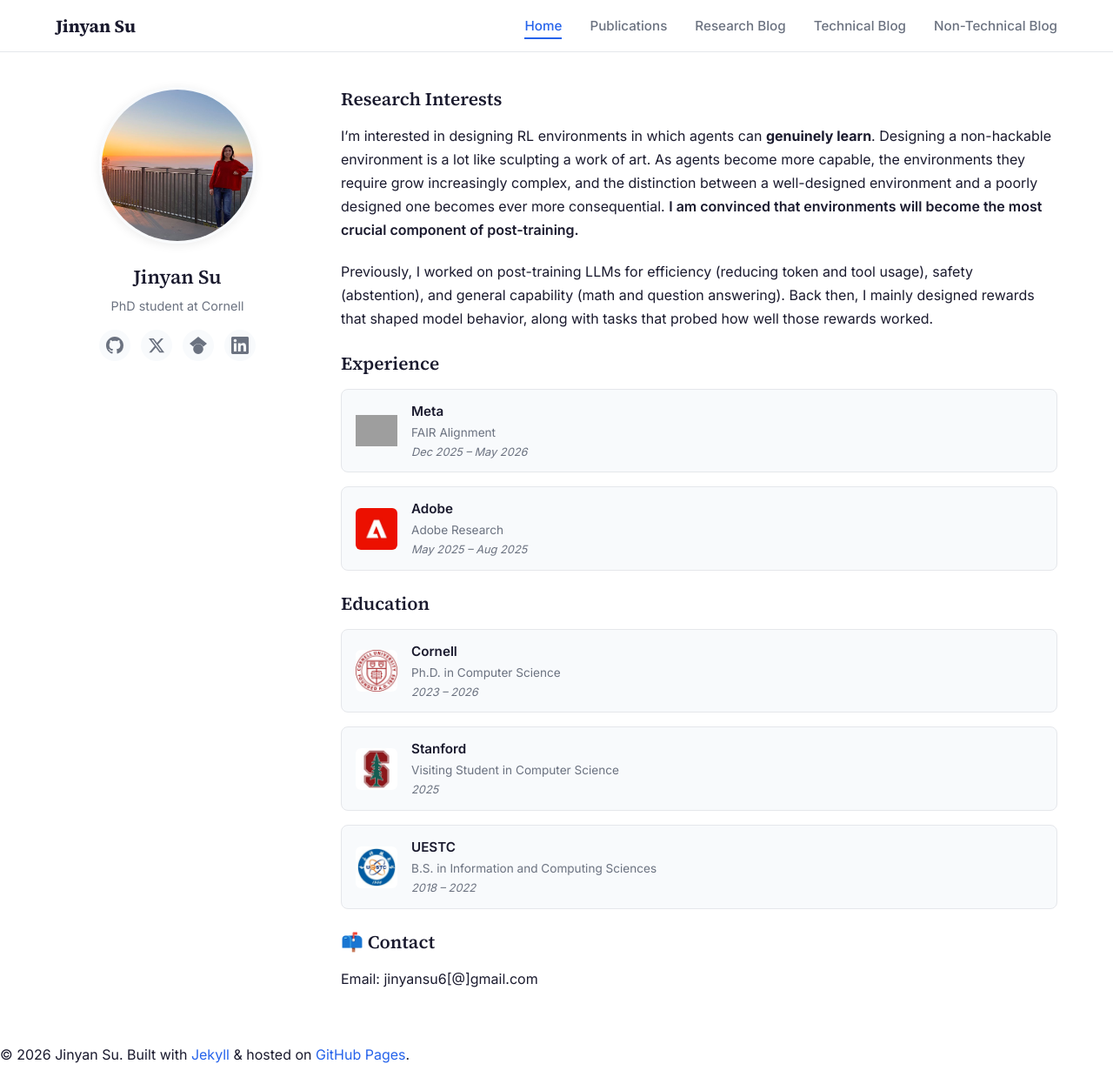
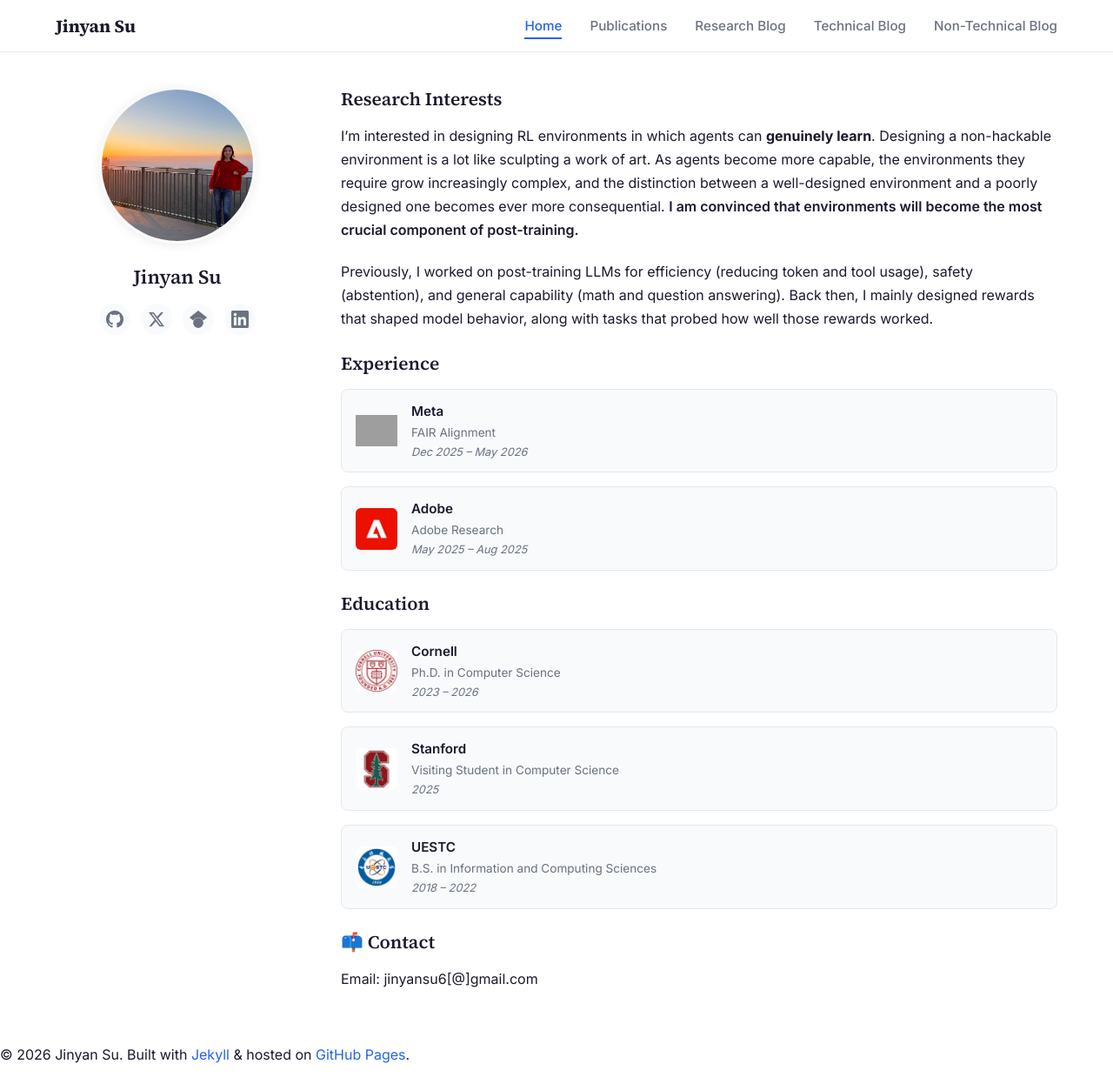
Before and after one commit to JinyanSu1/jinyansu1.github.io, a Jekyll site: the page built from index.md, in a window 1280 px wide and 1246 px high. Shown: the whole window at 87% size. Built offline with Jekyll 4.4.1, drawn with Linux system fonts in a browser that asks for light colours; grey boxes are pictures that could not be loaded.

Commit message:
Remove homepage bio subtitle

```diff
--- a/_config.yml
+++ b/_config.yml
@@ -6,7 +6,7 @@ baseurl: ""
 author:
   name: Jinyan Su
   email: jinyansu6@gmail.com
-  bio: "PhD student at Cornell"
+  bio: ""
   avatar: /img/photo.jpg
 
 social:
--- a/_layouts/home.html
+++ b/_layouts/home.html
@@ -5,7 +5,9 @@ layout: default
   <aside class="home-sidebar">
     <img src="{{ site.author.avatar | relative_url }}" alt="{{ site.author.name }}" class="avatar">
     <h1 class="home-name">{{ site.author.name }}</h1>
-    <p class="home-affiliation">{{ site.author.bio }}</p>
+    {% if site.author.bio %}
+      <p class="home-affiliation">{{ site.author.bio }}</p>
+    {% endif %}
     {% include social-links.html %}
   </aside>
   <div class="home-content">
```
